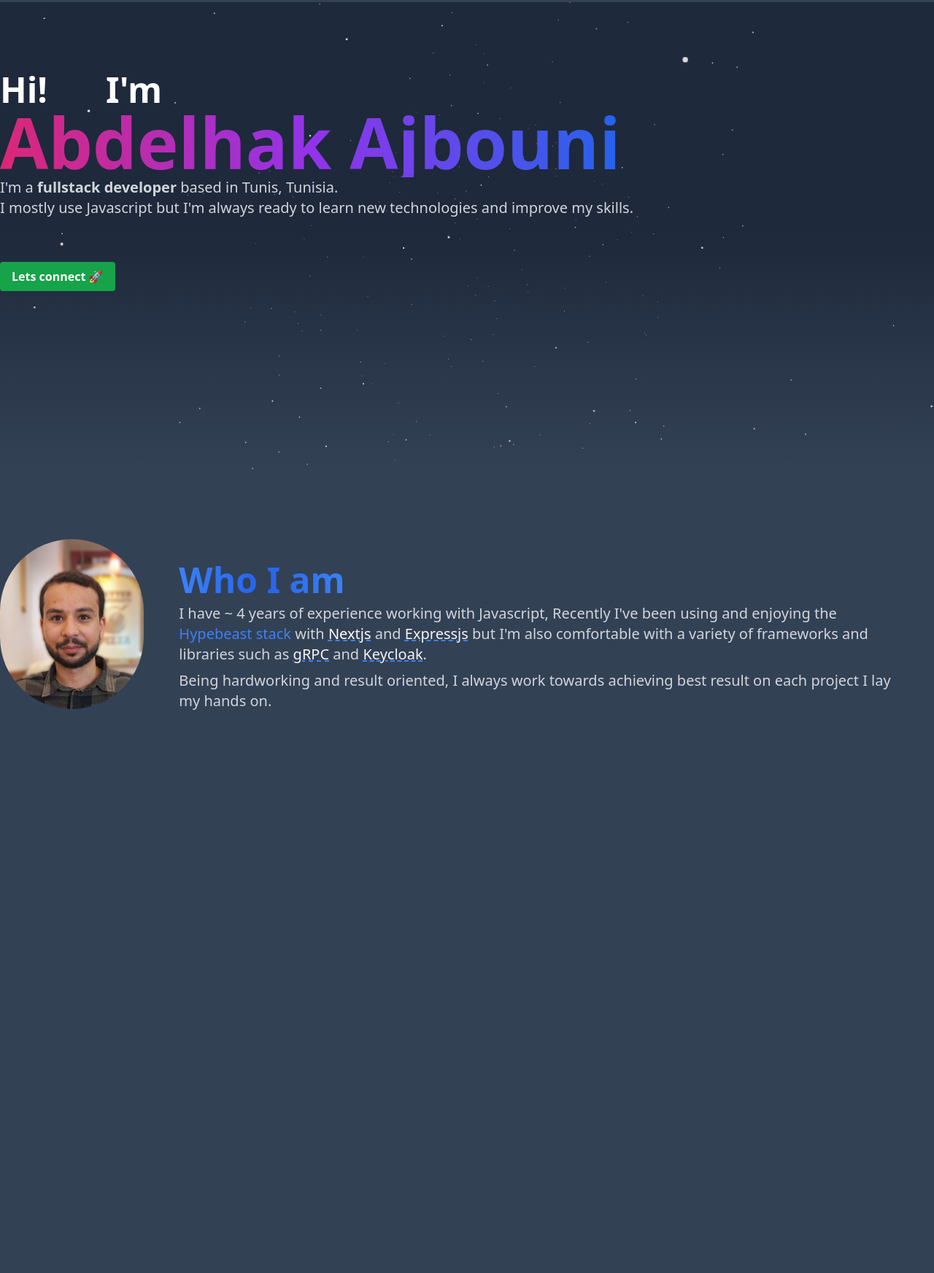
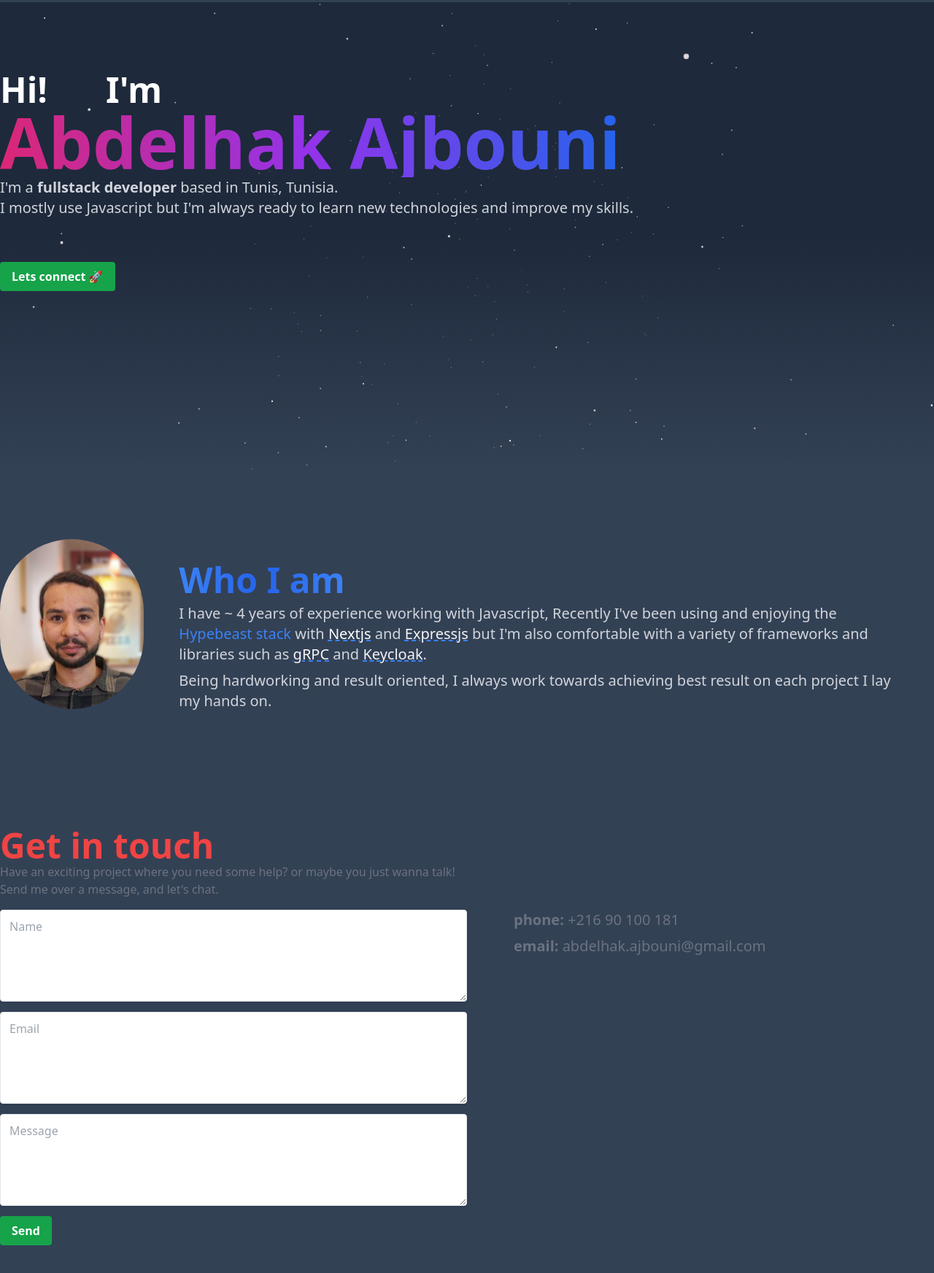
Before and after one commit to abdelhak-ajbouni/portfolio, an Astro site: page / in a window 1280 px wide. Shown: the part 69-1814 px from the top of the page at 73% size. Before the commit the page ends 1204 px from the top, so only its background shows below. Built offline with nearby package versions, Linux system fonts and the light colour scheme; Astro itself is replaced by a stand-in of ours; some icons are missing.

Commit message:
feat: add contact section

```diff
--- a/astro.config.mjs
+++ b/astro.config.mjs
@@ -3,13 +3,16 @@ import tailwind from "@astrojs/tailwind";
 import sitemap from "@astrojs/sitemap";
 import image from "@astrojs/image";
 import react from "@astrojs/react";
+import vercel from '@astrojs/vercel/edge';
 
 // https://astro.build/config
 export default defineConfig({
+  output: 'server',
   vite: {
     ssr: {
-      external: ["svgo"],
-    },
+      external: ["svgo"]
+    }
   },
-  integrations: [tailwind(), sitemap(), image(), react()]
+  integrations: [tailwind(), sitemap(), image(), react()],
+  adapter: vercel()
 });
--- a/package.json
+++ b/package.json
@@ -14,12 +14,17 @@
     "@astrojs/react": "^1.1.2",
     "@astrojs/sitemap": "^1.0.0",
     "@astrojs/tailwind": "^1.0.0",
+    "@astrojs/vercel": "^2.1.0",
     "@react-three/drei": "^9.29.1",
     "@react-three/fiber": "^8.7.3",
     "astro": "^1.2.1",
     "astro-icon": "^0.7.3",
+    "nodemailer": "^6.8.0",
     "react": "^18.0.0",
     "react-dom": "^18.0.0",
+    "react-hook-form": "^7.36.1",
+    "react-hot-toast": "^2.4.0",
+    "react-query": "^3.39.2",
     "three": "^0.144.0"
   },
   "devDependencies": {
--- /dev/null
+++ b/src/components/common/TextArea.tsx
@@ -0,0 +1,26 @@
+import { toCamelCase } from 'src/libs/functions';
+
+export default function TextArea({ label, placeholder, required, register }: Props) {
+  return <textarea
+    className='shadow appearance-none border rounded w-full mb-2 p-3 text-gray-700 leading-tight focus:outline-none focus:shadow-outline'
+    label={label}
+    placeholder={placeholder || label}
+    aria-label={label}
+    rows={5}
+    {...register(toCamelCase(label), { required })}
+  />;
+}
+
+TextArea.defaultProps = {
+  label: '',
+  placeholder: '',
+  required: false,
+  register: () => { },
+}
+
+type Props = {
+  label: string;
+  placeholder?: string;
+  required?: boolean;
+  register: any;
+}
--- /dev/null
+++ b/src/components/common/TextField.tsx
@@ -0,0 +1,27 @@
+
+
+import { toCamelCase } from 'src/libs/functions';
+
+export default function TextField({ label, placeholder, required, register }: Props) {
+  return <input
+    className='shadow appearance-none border rounded w-full mb-2 p-3 text-gray-700 leading-tight focus:outline-none focus:shadow-outline'
+    label={label}
+    placeholder={placeholder || label}
+    aria-label={label}
+    {...register(toCamelCase(label), { required })}
+  />;
+}
+
+TextField.defaultProps = {
+  label: '',
+  placeholder: '',
+  required: false,
+  register: () => { },
+}
+
+type Props = {
+  label: string;
+  placeholder?: string;
+  required?: boolean;
+  register: any;
+}
--- /dev/null
+++ b/src/islands/Contact.tsx
@@ -0,0 +1,80 @@
+import React, { useState } from "react";
+import { useForm } from "react-hook-form";
+import toast from 'react-hot-toast';
+
+import TextField from 'src/components/common/TextArea';
+import TextArea from 'src/components/common/TextArea';
+import Button from 'src/components/common/Button';
+// import Connections from "./Connections.astro";
+import { sendEmail } from 'src/libs/apis';
+
+export default function Contact({ }: Props) {
+  const [loading, setLoading] = useState<boolean>(false)
+  const { register, reset, clearErrors, handleSubmit, formState: { errors } } = useForm<FormInputs>();
+  // const { mutate: sendEmailMutation, isLoading } = useMutation(sendEmail, {
+  //   onSuccess: () => {
+  //     toast.success('Nice! I\'ll get back to you soon.');
+  //     reset()
+  //     clearErrors(["name", "email", "message"])
+  //   },
+  //   onError: () => {
+  //     toast.error('Oops! email wasn\'t sent.');
+  //   }
+  // })
+
+  const sendEmailMutation = async (data: FormInputs) => {
+    setLoading(true)
+    await sendEmail(data).catch(error => toast.error('Oops! email wasn\'t sent.'))
+    setLoading(false)
+    reset()
+    clearErrors(["name", "email", "message"])
+    toast.success('Nice! I\'ll get back to you soon.');
+  }
+
+  return (
+    <div id="contact" className="contact mb-32">
+      <h2 className="text-5xl text-red-500 font-bold ">Get in touch</h2>
+      <p className="text-l text-gray-500">Have an exciting project where you need some help? or maybe you just wanna talk!</p>
+      <p className="text-l text-gray-500 mb-4">Send me over a message, and let&apos;s chat.</p>
+      <div className='flex'>
+        <form className='w-1/2' onSubmit={handleSubmit((data) => sendEmailMutation(data))}>
+          <div className="relative">
+            <TextField register={register} label="Name" required />
+            {errors.name?.type === 'required' && <p className="text-sm text-red-500 absolute right-[15px] top-[15px]">Whats your name?</p>}
+          </div>
+          <div className="relative">
+            <TextField register={register} label="Email" required />
+            {errors.email?.type === 'required' && <p className="text-sm text-red-500 absolute right-[15px] top-[15px]">Whats your email?</p>}
+          </div>
+          <div className="relative">
+            <TextArea register={register} label="Message" required />
+            {errors.message?.type === 'required' && <p className="text-sm text-red-500 absolute right-[15px] top-[15px]">Whats your message?</p>}
+          </div>
+
+          <Button
+            label="Send"
+            type="submit"
+            loading={loading}
+          />
+        </form>
+        <div className='w-1/2 px-16'>
+          <p className="text-xl text-gray-500 mb-2">
+            <b>phone:</b> +216 90 100 181
+          </p>
+          <p className="text-xl text-gray-500 mb-2">
+            <b>email:</b> abdelhak.ajbouni@gmail.com
+          </p>
+          {/* <Connections /> */}
+        </div>
+      </div>
+    </div>
+  );
+}
+
+type FormInputs = {
+  name: string;
+  email: string;
+  message: string;
+}
+
+type Props = {}
--- /dev/null
+++ b/src/libs/apis.ts
@@ -0,0 +1,19 @@
+export function sendEmail(params: Params) {
+  return fetch(
+    "/email.json",
+    {
+      headers: {
+        'Accept': 'application/json',
+        'Content-Type': 'application/json'
+      },
+      method: "POST",
+      body: JSON.stringify(params)
+    }
+  ).then((res) => res.json())
+}
+
+type Params = {
+  name: string,
+  email: string,
+  message: string
+}
--- /dev/null
+++ b/src/libs/functions.ts
@@ -0,0 +1,6 @@
+
+export function toCamelCase(str: string): string {
+  return str.toLowerCase().replace(/\s(.)/g, function ($1) {
+    return $1.toUpperCase();
+  }).replace(/\s/g, '');
+}
--- /dev/null
+++ b/src/pages/email.json.ts
@@ -0,0 +1,45 @@
+import type { APIRoute } from 'astro';
+import nodemailer from 'nodemailer'
+
+const { NODE_ENV, MAIL_ADDRESS, MAIL_PASSWORD } = process.env
+const isDev = NODE_ENV === 'development'
+const transporter = nodemailer.createTransport({
+  service: 'gmail',
+  auth: {
+    user: MAIL_ADDRESS,
+    pass: MAIL_PASSWORD,
+  },
+  secure: true,
+  logger: isDev,
+});
+
+export const post: APIRoute = async ({ request }) => {
+  // if (request.headers.get("Content-Type") === "application/json") {
+  const body = await request.json();
+  const emailData = {
+    from: body.email,
+    to: MAIL_ADDRESS,
+    subject: `[abdelhak-ajbouni.github.io] Message From ${body.name}`,
+    text: body.message + " | Sent from: " + body.email,
+    html: `<div>${body.message}</div><p>Sent from:${body.email}</p>`
+  }
+
+  // TODO: set sendMail types
+  transporter.sendMail(emailData, function (err: any, info: any) {
+    if (err) {
+      console.log(err)
+      return new Response(
+        JSON.stringify({ success: false, message: 'cannot send email', error: err }),
+        { status: 400 }
+      )
+    } else {
+      console.log(info)
+      return new Response(
+        JSON.stringify({ success: true, message: 'email sent successfully', data: info }),
+        { status: 200 }
+      )
+    }
+  })
+  // }
+  return new Response(null, { status: 400 });
+}
--- a/src/pages/index.astro
+++ b/src/pages/index.astro
@@ -3,6 +3,7 @@ import Layout from "../layouts/Layout.astro";
 import Intro from "src/components/Intro.astro";
 import Stars from "src/islands/Stars";
 import About from "src/components/About.astro";
+import Contact from "src/islands/Contact"
 ---
 
 <Layout title="Abdelhak Ajbouni">
@@ -14,5 +15,6 @@ import About from "src/components/About.astro";
   </header>
   <main>
     <About />
+    <Contact client:load />
   </main>
 </Layout>
```
Also changed, not shown: pnpm-lock.yaml.
